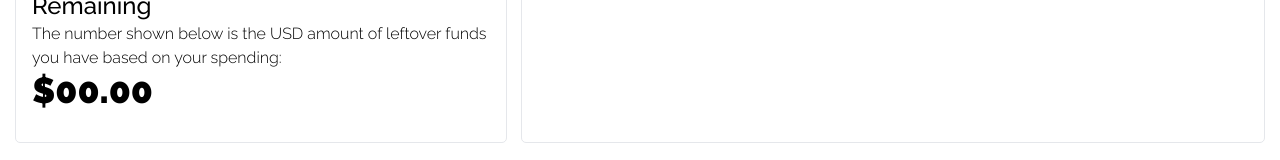
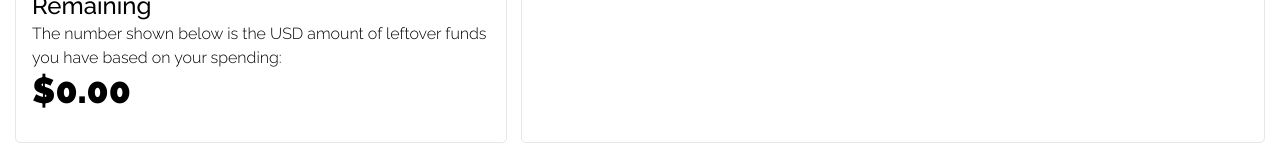
Before and after one commit to NicholasGannon/Budgetize, a React (Vite) app: page / in a window 1280 px wide. Shown: the part 687-847 px from the top of the page. Built offline with nearby package versions, Linux system fonts and the light colour scheme.

Commit message:
Remaining provides difference of Income - Breakdown; Outline focus styling, added comments

```diff
--- a/src/components/BreakdownCard.jsx
+++ b/src/components/BreakdownCard.jsx
@@ -1,15 +1,20 @@
-function BreakdownCard() {
+export default function BreakdownCard({ breakdown, setBreakdown }) {
+    // Update the spending breakdown state in Dashboard.jsx when the input value changes
+    const handleInputChange = (event) => {
+        setBreakdown(event.target.value);
+    };
+
     return (
         <div className="flex flex-col gap-4 outline outline-1 outline-gray-200 p-4 rounded font-Raleway" style={{ gridArea: "2 / 1 / 4 / 3" }}>
             <h2 className="text-2xl font-medium">Spending Breakdown</h2>
             <p className="text-base font-light">Add new categories for your monthly spending:</p>
             <input
-                className="text-base indent-1 outline outline-1 outline-gray-300 rounded-sm"
+                className="text-base indent-1 outline outline-1 outline-gray-300 rounded-sm focus:outline-gray-400"
                 type="number"
                 placeholder="Enter amount here"
+                value={breakdown}
+                onChange={handleInputChange}
             />
         </div>
     );
 }
-
-export default BreakdownCard;
--- a/src/components/Dashboard.jsx
+++ b/src/components/Dashboard.jsx
@@ -1,14 +1,22 @@
+import { useState } from "react"
 import IncomeCard from "./IncomeCard"
 import BreakdownCard from "./BreakdownCard"
 import RemainingCard from "./RemainingCard"
 import Visuals from "./Visuals"
 
 export default function Dashboard() {
+    // State variables to store income and spending breakdown values
+    const [income, setIncome] = useState('');
+    const [breakdown, setBreakdown] = useState('');
+
+    // Calculate remaining funds
+    const remainingFunds = income - breakdown;
+
     return (
         <section className="flex flex-col lg:grid grid-cols-5 grid-rows-4 gap-4 pb-12">
-            <IncomeCard />
-            <BreakdownCard />
-            <RemainingCard />
+            <IncomeCard income={income} setIncome={setIncome} />
+            <BreakdownCard breakdown={breakdown} setBreakdown={setBreakdown} />
+            <RemainingCard remainingFunds={remainingFunds} />
             <Visuals />
         </section>
     )
--- a/src/components/IncomeCard.jsx
+++ b/src/components/IncomeCard.jsx
@@ -1,12 +1,19 @@
-export default function IncomeCard() {
+export default function IncomeCard({ income, setIncome }) {
+    // Update the income state in Dashboard.jsx when the input value changes
+    const handleInputChange = (event) => {
+        setIncome(event.target.value);
+    };
+
     return(
         <div className="flex flex-col gap-4 outline outline-1 outline-gray-200 p-4 rounded font-Raleway" style={{gridArea: "1 / 1 / 2 / 3"}}>
             <h2 className="text-2xl font-medium">Income</h2>
             <p className="text-base font-light">In the field below, please enter your estimated total monthly income (in USD):</p>
             <input
-                className="text-base indent-1 outline outline-1 outline-gray-300 rounded-sm"
+                className="text-base indent-1 outline outline-1 outline-gray-300 rounded-sm focus:outline-gray-400"
                 type="number"
                 placeholder="Enter amount here"
+                value={income}
+                onChange={handleInputChange}
             />
         </div>
     )
--- a/src/components/RemainingCard.jsx
+++ b/src/components/RemainingCard.jsx
@@ -1,9 +1,10 @@
-export default function RemainingCard() {
+export default function RemainingCard({ remainingFunds }) {
     return (
         <div className="outline outline-1 outline-gray-200 p-4 rounded font-Raleway" style={{gridArea: "4 / 1 / 5 / 3"}}>
             <h2 className="text-2xl font-medium">Remaining</h2>
             <p className="text-base font-light">The number shown below is the USD amount of leftover funds you have based on your spending:</p>
-            <h3 className="text-4xl font-black">$00.00</h3>
+            {/* The "toFixed(2)" displays remaining funds with 2 decimal places */}
+            <h3 className="text-4xl font-black">${remainingFunds.toFixed(2)}</h3>
         </div>
     )
 }
```
